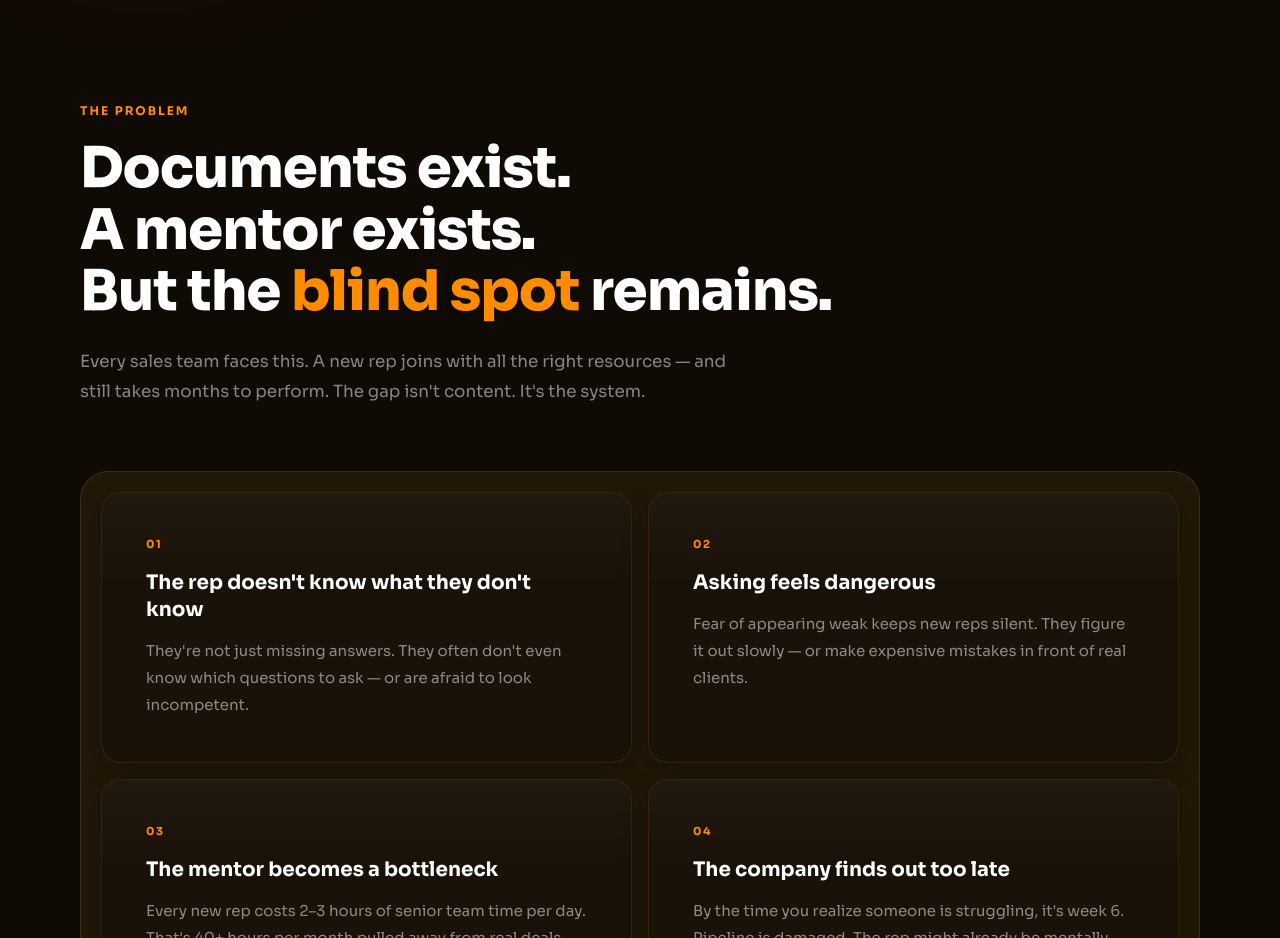
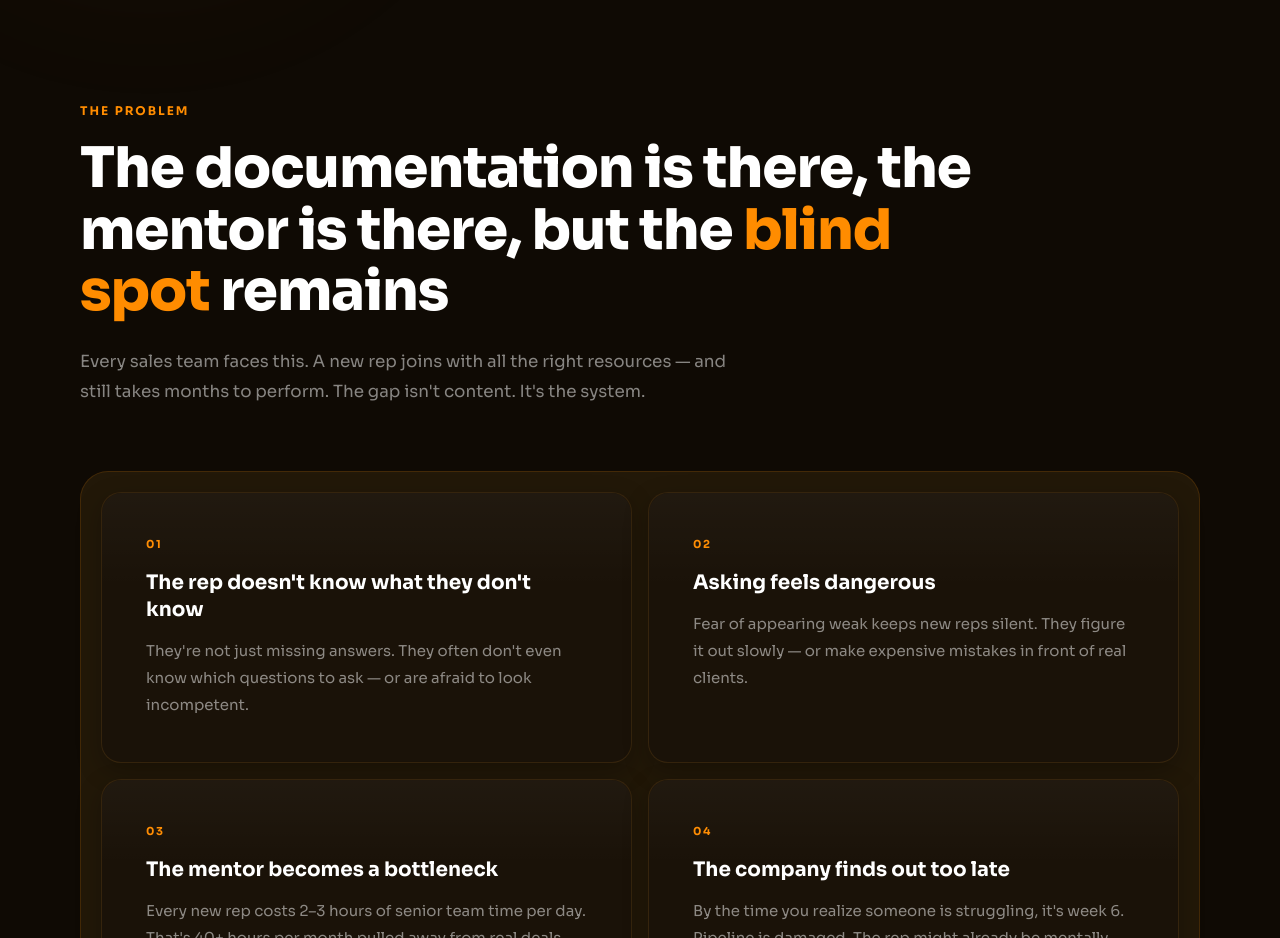
Before and after one commit to Ded-Goit/readyset-ai, a Next.js app: page / in a window 1280 px wide. Shown: the part 980-1918 px from the top of the page. Built offline with nearby package versions, Linux system fonts and the light colour scheme.

Commit message:
edit title section problem

```diff
--- a/src/components/problem/ProblemSection.jsx
+++ b/src/components/problem/ProblemSection.jsx
@@ -22,14 +22,10 @@ export default function ProblemSection() {
         </span>
 
         <h2 className={styles.title}>
-          {t.problem.title1}
-          <br />
-          {t.problem.title2}
-          <br />
-          {t.problem.title3}
-          <span> {" "} {t.problem.highlight} {" "} </span>
-          {t.problem.title4}
-        </h2>
+  {t.problem.titleStart}{" "}
+  <span>{t.problem.highlight}</span>{" "}
+  {t.problem.titleEnd}
+</h2>
 
         <p className={styles.subtitle}>
           {t.problem.subtitle}
--- a/src/locales/en.js
+++ b/src/locales/en.js
@@ -19,11 +19,9 @@ export const en = {
   problem: {
     label: "The problem",
 
-    title1: "Documents exist.",
-    title2: "A mentor exists.",
-    title3: "But the",
-    highlight: "blind spot",
-    title4: "remains.",
+    "titleStart": "The documentation is there, the mentor is there, but the",
+    "highlight": "blind spot",
+    "titleEnd": "remains",
 
     subtitle:
       "Every sales team faces this. A new rep joins with all the right resources — and still takes months to perform. The gap isn't content. It's the system.",
--- a/src/locales/fr.js
+++ b/src/locales/fr.js
@@ -18,11 +18,9 @@ export const fr = {
 
   problem: {
     label: "Le problème",
-    title1: "Les documents existent.",
-    title2: "Le mentor existe.",
-    title3: "Mais la",
-    highlight: "zone aveugle",
-    title4: "persiste.",
+    "titleStart": "La documentation est là, le mentor est là, mais",
+    "highlight": "la zone d’ombre",
+    "titleEnd": "demeure",
 
     subtitle:
       "Toutes les équipes commerciales font face à cela. Un nouveau venu arrive avec toutes les ressources — et met quand même des mois à performer. Le problème n'est pas le contenu. C'est le système.",
--- a/src/locales/ua.js
+++ b/src/locales/ua.js
@@ -19,19 +19,17 @@ export const ua = {
   problem: {
     label: "Проблема",
 
-    title1: "Документи є",
-    title2: "Ментор є",
-    title3: "Але",
+    titleStart: "Документи є, ментор є, але",
     highlight: "сліпа зона",
-    title4: "залишається",
+    titleEnd: "залишається.",
 
     subtitle:
-      "Кожна команда стикається з цим. Стажист приходить з усіма ресурсами — і все одно місяцями не виходить на результат. Проблема не в контенті. У системі..",
+      "Кожна команда стикається з цим. Стажер приходить з усіма ресурсами — і все одно місяцями не виходить на результат. Проблема не в контенті. У системі..",
 
     cards: [
       {
         id: "01",
-        title: "Стажист не знає, чого не знає",
+        title: "Стажер не знає, чого не знає",
         description:
           "Проблема не тільки у відповідях. Часто він навіть не знає, яке питання поставити — або боїться виглядати некомпетентно.",
       },
@@ -40,14 +38,14 @@ export const ua = {
         id: "02",
         title: "Запитати - страшно ",
         description:
-          "Страх виглядати непрофесійним змушує мовчати. Стажист розбирається повільно, або робить помилки, які дорого коштують бізнесу.",
+          "Страх виглядати непрофесійним змушує мовчати. Стажер розбирається повільно, або робить помилки, які дорого коштують бізнесу.",
       },
 
       {
         id: "03",
         title: "КРІ ментора падає",
         description:
-          "Кожен стажист коштує 2–3 години старшої команди щодня. Це 40+ годин на місяць відірваних від бізнесу.",
+          "Кожен стажер коштує 2–3 години старшої команди щодня. Це 40+ годин на місяць відірваних від бізнесу.",
       },
 
       {
```
